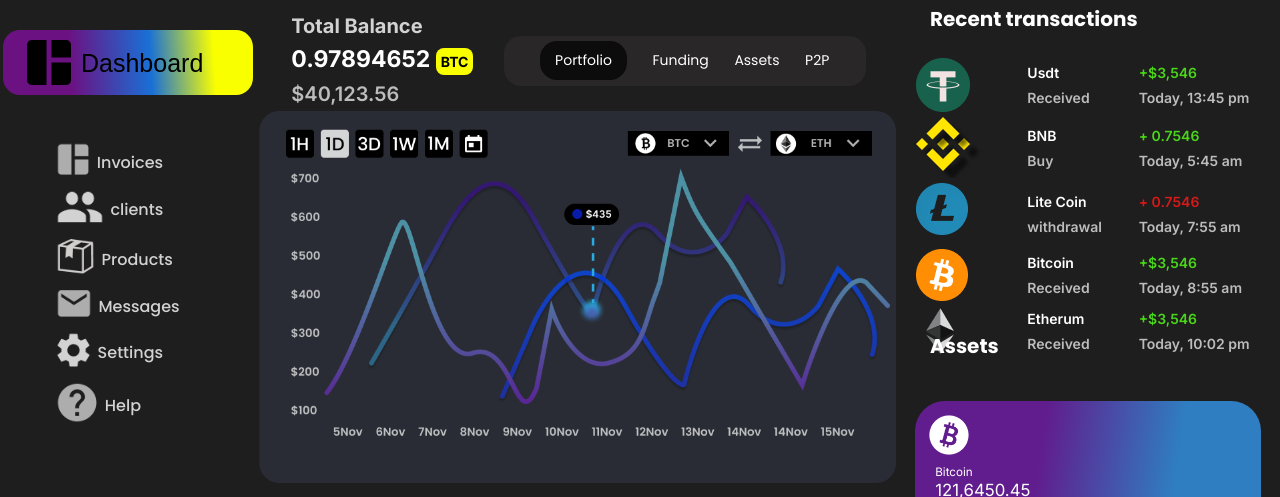
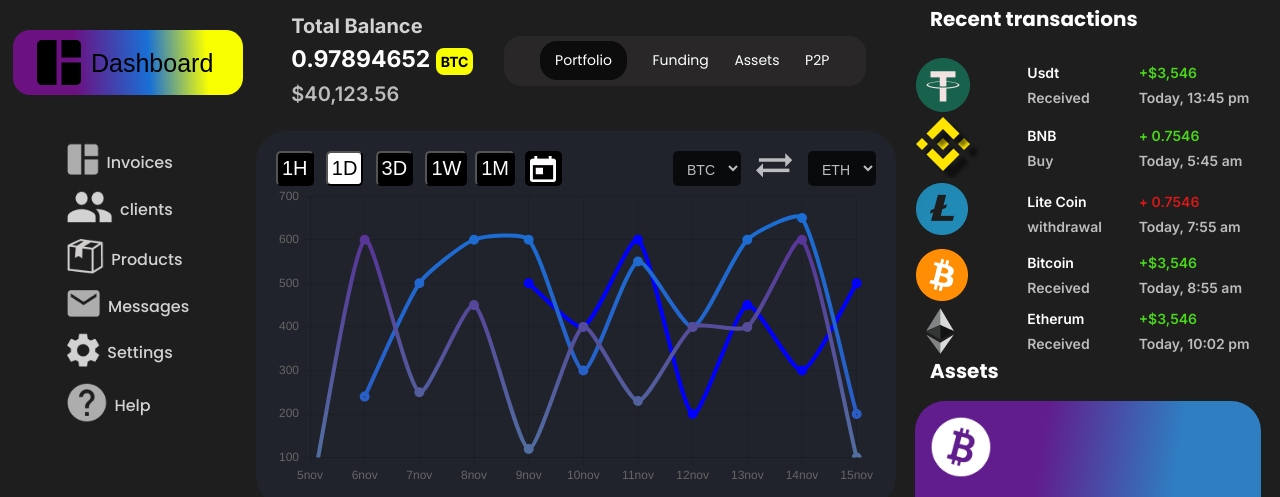
Before and after one commit to albanledev/integration-maquette, a plain HTML site: page index.html in a window 1280 px wide. Shown: the part 113-610 px from the top of the page. Drawn offline with nearby package versions, Linux system fonts and the light colour scheme.

Commit message:
:sparkles: fin du projet

```diff
--- a/index.html
+++ b/index.html
@@ -5,6 +5,7 @@
     <meta http-equiv="X-UA-Compatible" content="IE=edge">
     <meta name="viewport" content="width=device-width, initial-scale=1.0">
     <link href="style.css" rel="stylesheet">
+    <script src="https://cdn.jsdelivr.net/npm/chart.js"></script>
     <title>Intégration Alban de Braquilanges</title>
 </head>
 <body>
@@ -17,6 +18,7 @@
 <div class="flexHeader">
     <div><img src="assets/header/Logo.png" alt=""></div>
     <p>Hi, Rogers</p>
+    <div></div>
     <div class='searchbar'><img src='assets/header/search.png'><input type="text" placeholder="Search"></div>
 
     <div class="cloche"><img src="assets/header/cloche.png" alt=""></div>
@@ -31,6 +33,7 @@
 
     <button><p><img src="assets/bloc1/iconenoir.png" alt="">Dashboard</p></button>
 
+        <div class="flexx">
             <div class="gridBloc1">
                 <div><div><img src="assets/bloc1/iconeblanche.png" alt=""></div><div class="text">Invoices</div></div>
                 <div><div><img src="assets/bloc1/client.png" alt=""></div><div class="text">clients</div></div>
@@ -41,7 +44,15 @@
 
               </div>
 
+
               <div class='exit'><img src="assets/bloc1/exit.png" alt="logout"><span>Log Out</span></div>
+
+        </div>
+
+
+
+
+
 
 
 </div>
@@ -60,14 +71,45 @@
     </div>
     </div>
 
-    <img class='graphe' src="assets/bloc2/graphe.png" alt="graphe">
+<!-- <div>    <img class='graphe' src="assets/bloc2/graphe.png" alt="graphe"></div> -->
+<div class="wesh">
+<div class="flexxx">
+    <div class="flexGraphe">
+        <div><button>1H</button></div>
+        <div><button class="activeParameter">1D</button></div>
+        <div><button>3D</button></div>
+        <div><button>1W</button></div>
+        <div><button>1M</button></div>
+        <div class="imgg"><img src="assets/bloc2/calendrier.png" alt=""></div>
+    </div>
 
+<div class='flexOptions'>
+    <div>
+        <select name="pets" id="pet-select">
+            <img src="assets/bloc2/bitbit.png" alt="">
+            <option value="">BTC</option>
+        </select>
+            </div>
+
+            <div><img src="assets/bloc2/fleches.png" alt=""></div>
+
+            <div>
+                <select name="pets" id="pet-select">
+                    <img src="assets/bloc2/ethete.png" alt="">
+                    <option value="">ETH</option>
+                </select>
+                    </div>
+</div>
+</div>
+    <canvas id="myChart"></canvas>
+  </div>
 <div class="titles">
     <h2>Recent transactions</h2>
     <h2 class="grise">See all coins</h2>
 </div>
 
 <div class="trade">
+
     <div><img src="assets/bloc2/bitcoin2.png" alt="Bitcoin" class="reduc"></div>
     <div><div>Bitcoin</div><div class="grise">BTC</div></div>
     <div><div>Market Cap</div><div class="blue">$40,243.70</div></div>
@@ -168,6 +210,7 @@
             <div class="bitcoin">
                 <div class="flexBit">
                     <div><img src="assets/bloc3/bitAsset.png" alt="Bitcoin"></div>
+
                     <p>Bitcoin</p>
                     <p class="augmente">121,6450.45</p>
 
@@ -204,7 +247,15 @@
 
 </div>
 
+<!-- <div class='exit'><img src="assets/bloc1/exit.png" alt="logout"><span>Log Out</span></div> -->
 
+
+
+
+
+
+
+<script src='script.js'></script>
 
 </body>
 </html>
--- /dev/null
+++ b/script.js
@@ -0,0 +1,79 @@
+var ctx = document.getElementById('myChart').getContext('2d');
+var gradient = ctx.createLinearGradient(0, 0, 0, 400);
+gradient.addColorStop(0, '#592795');
+gradient.addColorStop(1, '#4D91A5');
+
+var gradient2 = ctx.createLinearGradient(0, 0, 0, 400);
+gradient2.addColorStop(0, '#1970D6');
+gradient2.addColorStop(1, '#364FB8');
+
+var gradient3 = ctx.createLinearGradient(0, 0, 0, 400);
+gradient3.addColorStop(0, '#592795');
+gradient3.addColorStop(1, '#4D91A5');
+var chart = new Chart(ctx, {
+
+  type: 'line',
+  data: {
+    labels: ['5nov', '6nov', '7nov', '8nov', '9nov', '10nov', '11nov', '12nov', '13nov', '14nov', '15nov'],
+    datasets: [{
+      label: '',
+      data: [0, 600, 250, 450, 120, 400, 230, 400, 400, 600, 100],
+      borderColor: '#592795',
+      backgroundColor: '#4D91A5',
+      borderColor: gradient,
+      backgroundColor: 'rgba(0, 0, 0, 0)',
+      borderWidth: 4,
+      borderRadius:4,
+      lineTension: 0.2,
+        //   pointRadius: 10,
+        //   pointBackgroundColor: 'rgba(255, 99, 132, 0.7)',
+
+    },
+    {
+        label: '',
+        data: [null, 240, 500, 600, 600, 300, 550, 400, 600, 650, 200],
+        borderColor: '#592795',
+        backgroundColor: '#4D91A5',
+        borderColor: gradient2,
+        backgroundColor: 'rgba(0, 0, 0, 0)',
+        borderWidth: 4,
+        borderRadius:4,
+        lineTension: 0.2,
+      },
+      {
+        label: '',
+        data: [null, null, null, null, 500, 400, 600, 200, 450, 300, 500],
+        borderColor: '#592795',
+        backgroundColor: '#4D91A5',
+        borderColor: 'blue',
+        backgroundColor: 'rgba(0, 0, 0, 0)',
+        borderWidth: 4,
+        borderRadius:4,
+        lineTension: 0.2,
+        display:false,
+      }]
+  },
+  options: {
+    responsive: true,
+    display:false,
+    plugins: {
+        legend: {
+            display:false
+        }
+    },
+    scales: {
+      y: {
+        min: 100,
+        max: 700,
+        stepSize: 100
+      },
+      x: {
+        ticks: {
+          autoSkip: false,
+          maxRotation: 0,
+          minRotation: 0
+        }
+      }
+    }
+  }
+});
--- a/style.scss
+++ b/style.scss
@@ -5,6 +5,14 @@
     box-sizing: border-box;
     font-size: 14px;
     font-weight: 400;
+}
+
+button{
+    cursor: pointer;
+}
+
+*>input{
+    outline: none;
 }
 
 img{cursor: pointer;}
@@ -38,10 +46,11 @@ body{
     padding-top: 40px;
     display: flex;
 
-    width: 75%;
+    width: 80%;
 
     align-items: center;
     margin-left: 5vw;
+    justify-content: space-evenly;
 
     p{
         font-size: 30px;
@@ -69,20 +78,21 @@ body{
     }
     input{
         background-color: #fff;
-        width: 30vw;
+        width: 25vw;
         border-radius: 15px;
         height: 45px;
         padding:10px 13px 10px 70px;
         align-items: center;
         line-height: 1em;
+        align-content: center;
         font-size: 1.4em;
         margin-right: 5vw;
 
 
         &::placeholder{
-            line-height: 2.5;
+            line-height: 2;
             font-family: 'Inter', sans-serif;
-            font-size: 1.4em;
+            font-size: 1.2em;
             color: #000;
 
         }
@@ -134,7 +144,8 @@ body{
     &>.bloc1{
         background-color: 000;
         padding-top: 40px;
-        position: relative;
+        position: sticky;
+        top: 500px;
 
             &>button{
 
@@ -148,7 +159,7 @@ body{
                 display: flex;
                 gap: 25px;
                 height: 65px;
-                width: 250px;
+                width: 230px;
                 margin: auto;
 
 
@@ -229,7 +240,7 @@ body{
 
     }
     .title{
-        transform: translateY(-25px);
+        // transform: translateY(-25px);
 
         }
 
@@ -254,7 +265,10 @@ body{
         padding-left: 20px;
 
         justify-content: center;
+        // margin-bottom: 300px;
     }
+
+
  }
 
 .bloc3{
@@ -325,6 +339,7 @@ body{
             margin-top: 15px;
             border-radius: 30px;
             font-family: "Inter", sans-serif;
+            margin-bottom: 30px;
 
             img{
                 width: 50%;
@@ -339,7 +354,7 @@ body{
         background: linear-gradient(98.73deg, #611D8D 35.75%, #2F7EC1 73.26%);
         display: flex;
         position: relative;
-        line-height: 18px;
+        line-height: 30px;
 
         .flexBit{
             padding-bottom: 20px;
@@ -347,8 +362,8 @@ body{
 
         p{
             padding-left: 20px;
+            font-size: smaller;
 
-            font-size: smaller;
         }
 
         .value{
@@ -360,7 +375,7 @@ body{
         }
 
         .augmente{
-            font-size: larger;
+            font-size: 1.8em;
         }
     }
     .ethereum{
@@ -388,6 +403,7 @@ body{
         justify-content: space-evenly;
         align-items: center;
         flex-wrap: wrap;
+        margin-bottom: 20px;
 
         .balance{
             font-weight: 900;
@@ -538,12 +554,12 @@ body{
 }
 
 .exit{
-    position: absolute;
-    bottom: 30px;
-    left: 70px;
+
+
     display: flex;
     align-items: center;
     gap: 10px;
+
 
     &>span{
         opacity: 0.7;
@@ -552,7 +568,157 @@ body{
 }
 
 @media screen and (max-width:1000px) {
+    .wesh{
+        width: 100%;
+        height: 35vh;
+    }
+
     .trade{
         grid-template-columns: 1fr 1fr 1fr;
+
+    }
+
+    .exit{
+        display: none;
+    }
+
+    // .flexx{
+    //     display: block;
+    // }
+
+    div.gridBloc1{
+        margin-left: 5vw;
+        margin: auto;
+        gap: 17px;
+
+        &>div>div{
+            margin-left: 1vw;
+        }
+    }
+
+
+}
+
+.exit2{
+
+
+    display: flex;
+    align-items: center;
+    gap: 10px;
+}
+
+@media screen and (min-width:1000px) {
+    .exit2{
+        display: none;
+    }
+
+
+}
+
+@media screen and (max-width:500px) {
+    .bitcoin, .ethereum{
+        width: 100px !important;
+        display: inline-flex !important;
+        height: 85px !important;
+        margin-left: 17vw !important;
+
+
+        &>div>div>img{
+            width: 80% !important;
+            padding-left: 40px;
+        }
+
+
+        &>div>p,&>.value{
+            display: none;
+        }
+
+
     }
 }
+
+
+.flexx{
+    display: flex;
+    flex-direction: column;
+    justify-content: space-between;
+    align-items: center;
+    align-content: center;
+
+    &>.exit{
+        margin-left: 65px ;
+    }
+}
+
+
+.flexGraphe{
+    display: grid;
+    grid-template-columns: 37px 37px 37px 37px 37px 37px;
+    gap: 1vw;
+
+
+    &>div>button{
+        background-color: #000;
+        color: white;
+        font-weight: 500;
+        font-size: 20px;
+        padding:4px;
+        border-radius: 5px;
+
+
+    }
+
+    .imgg{
+        background-color: #000;
+        border-radius: 5px;
+        display: flex;
+        justify-content: center;
+        align-items: center;
+        height: 35px;
+    }
+
+}
+
+.wesh{
+    background-color: #20232B;
+    padding: 20px;
+    border-radius: 30px;
+}
+
+.flexxx{
+    display: flex;
+    justify-content: space-between;
+}
+
+.activeParameter{
+    background-color: white !important;
+    color: black !important;
+}
+
+.flexOptions{
+        display: flex;
+        justify-content: center;
+        gap: 15px;
+        align-items: center;
+
+        &>div>select{
+            height:35px;
+            background-color: #000;
+            color: white;
+            border: none;
+            border-radius: 5px;
+            opacity: 0.7;
+            padding: 10px;
+
+            &>option{
+                background-color: #000;
+                color: white;
+
+            }
+        }
+
+
+
+
+
+}
```
Also changed, not shown: assets/bloc2/bitbit.png (added), assets/bloc2/calendrier.png (added), assets/bloc2/ethete.png (added), assets/bloc2/fleches.png (added), style.css, 1 other file. Lines whose indentation alone changed are shown as unchanged.
